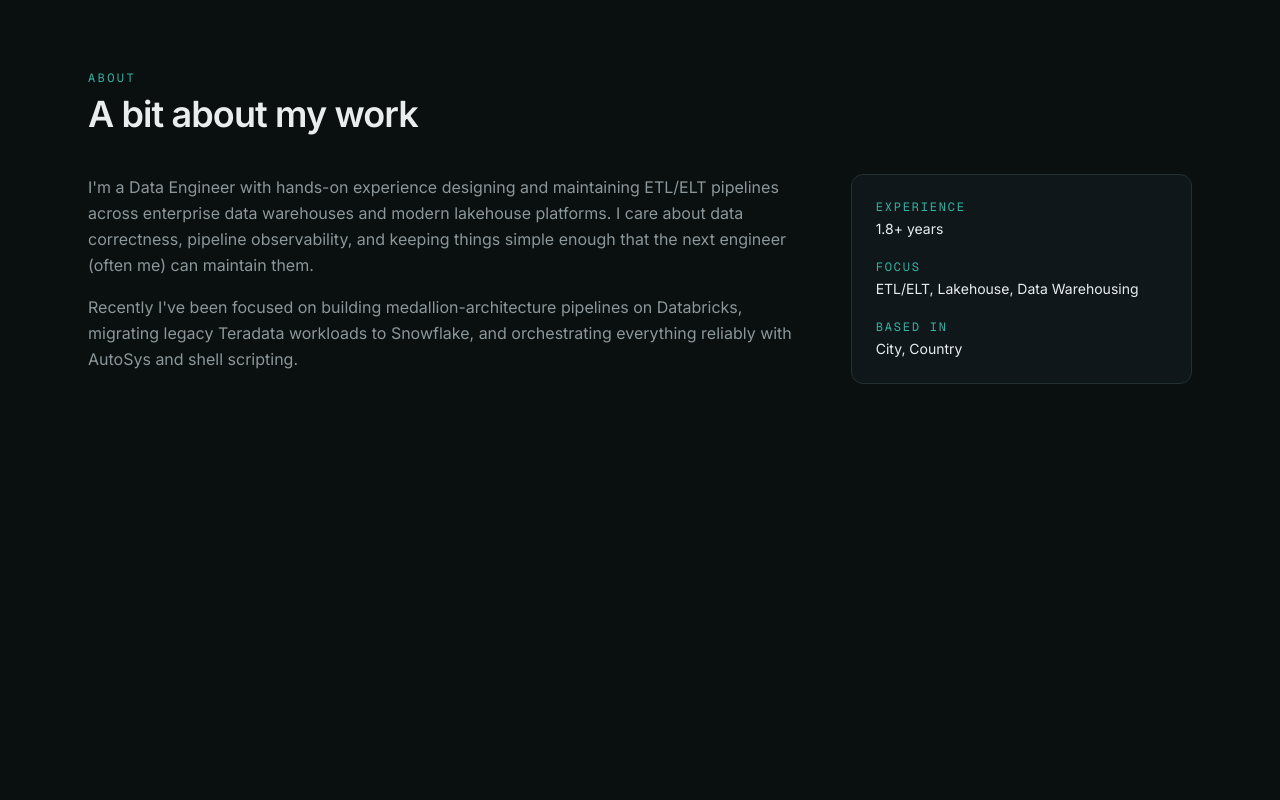
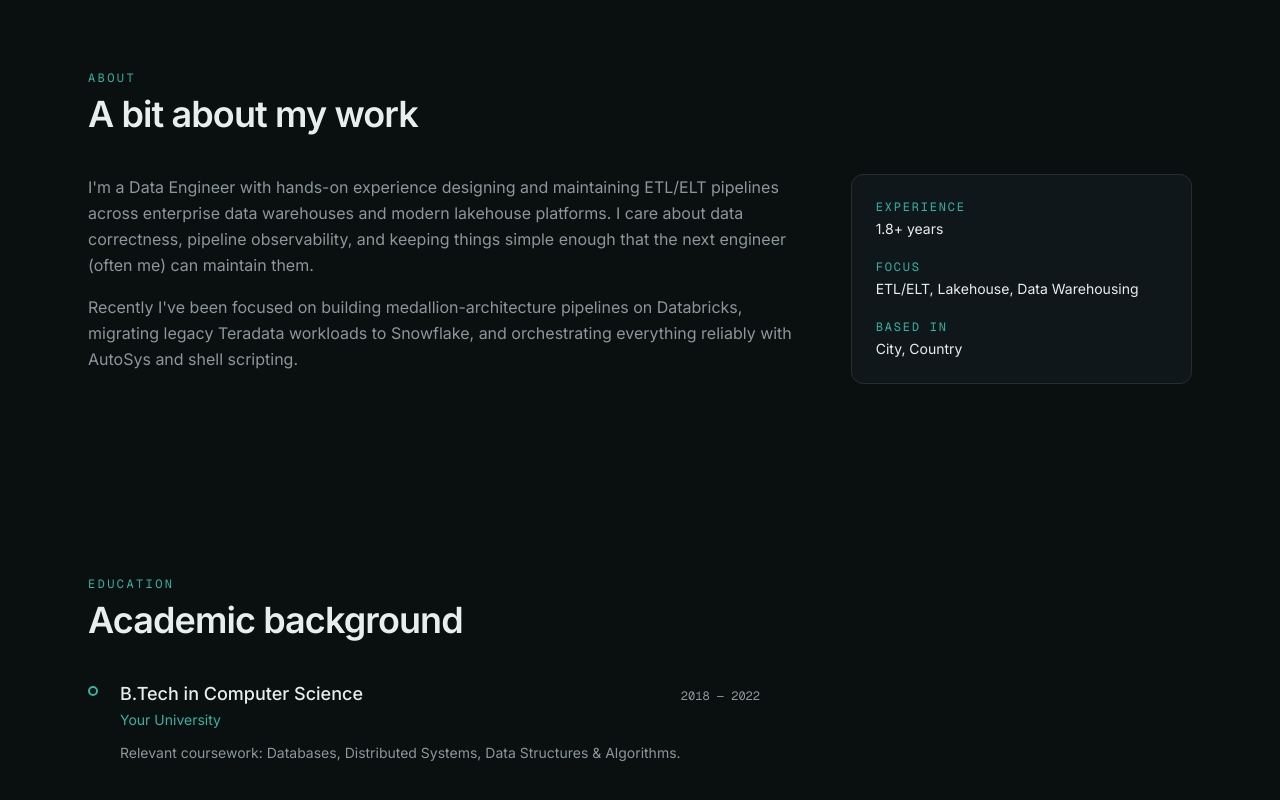
Before and after one commit to maybeAtull/portfolio, a Next.js app: page / in a window 1280 px wide. Shown: the part 822-1622 px from the top of the page. Before the commit the page ends 1302 px from the top, so only its background shows below. Built offline with nearby package versions, Linux system fonts and the light colour scheme.

Commit message:
feat: add education timeline

```diff
--- a/src/app/page.tsx
+++ b/src/app/page.tsx
@@ -1,6 +1,7 @@
 import { Navbar } from "../components/layout/Navbar";
 import { Hero } from "../components/sections/Hero";
 import { About } from "../components/sections/About";
+import { Education } from "../components/sections/Education";
 
 export default function Home() {
   return (
@@ -9,6 +10,7 @@ export default function Home() {
       <main className="flex-1">
         <Hero />
         <About />
+        <Education />
       </main>
     </>
   );
--- /dev/null
+++ b/src/components/sections/Education.tsx
@@ -0,0 +1,25 @@
+import { education } from "../../../content/site-data";
+import { SectionHeading } from "../ui/SectionHeading";
+import { TimelineItem } from "../ui/TimelineItem";
+
+export function Education() {
+  return (
+    <section id="education" className="mx-auto max-w-6xl px-6 py-24">
+      <SectionHeading eyebrow="Education" title="Academic background" />
+
+      <div className="mt-10 max-w-2xl">
+        {education.map((entry, index) => (
+          <TimelineItem
+            key={entry.institution}
+            title={entry.degree}
+            subtitle={entry.institution}
+            period={entry.period}
+            isLast={index === education.length - 1}
+          >
+            {entry.notes}
+          </TimelineItem>
+        ))}
+      </div>
+    </section>
+  );
+}
--- /dev/null
+++ b/src/components/ui/TimelineItem.tsx
@@ -0,0 +1,26 @@
+type TimelineItemProps = {
+  title: string;
+  subtitle: string;
+  period: string;
+  children?: React.ReactNode;
+  isLast?: boolean;
+};
+
+// Used by both Education and Experience — a vertical line with a dot per
+// entry, title/subtitle/period header, and optional detail content.
+export function TimelineItem({ title, subtitle, period, children, isLast = false }: TimelineItemProps) {
+  return (
+    <div className="relative pl-8">
+      <span className="absolute left-0 top-1.5 h-2.5 w-2.5 rounded-full border-2 border-accent bg-background" />
+      {!isLast && <span className="absolute left-[4.5px] top-4 h-full w-px bg-border" />}
+      <div className="pb-10">
+        <div className="flex flex-wrap items-baseline justify-between gap-x-4 gap-y-1">
+          <h3 className="text-lg font-medium text-foreground">{title}</h3>
+          <span className="font-mono text-xs text-muted">{period}</span>
+        </div>
+        <p className="mt-0.5 text-sm text-accent">{subtitle}</p>
+        {children && <div className="mt-3 text-sm leading-relaxed text-muted">{children}</div>}
+      </div>
+    </div>
+  );
+}
```
